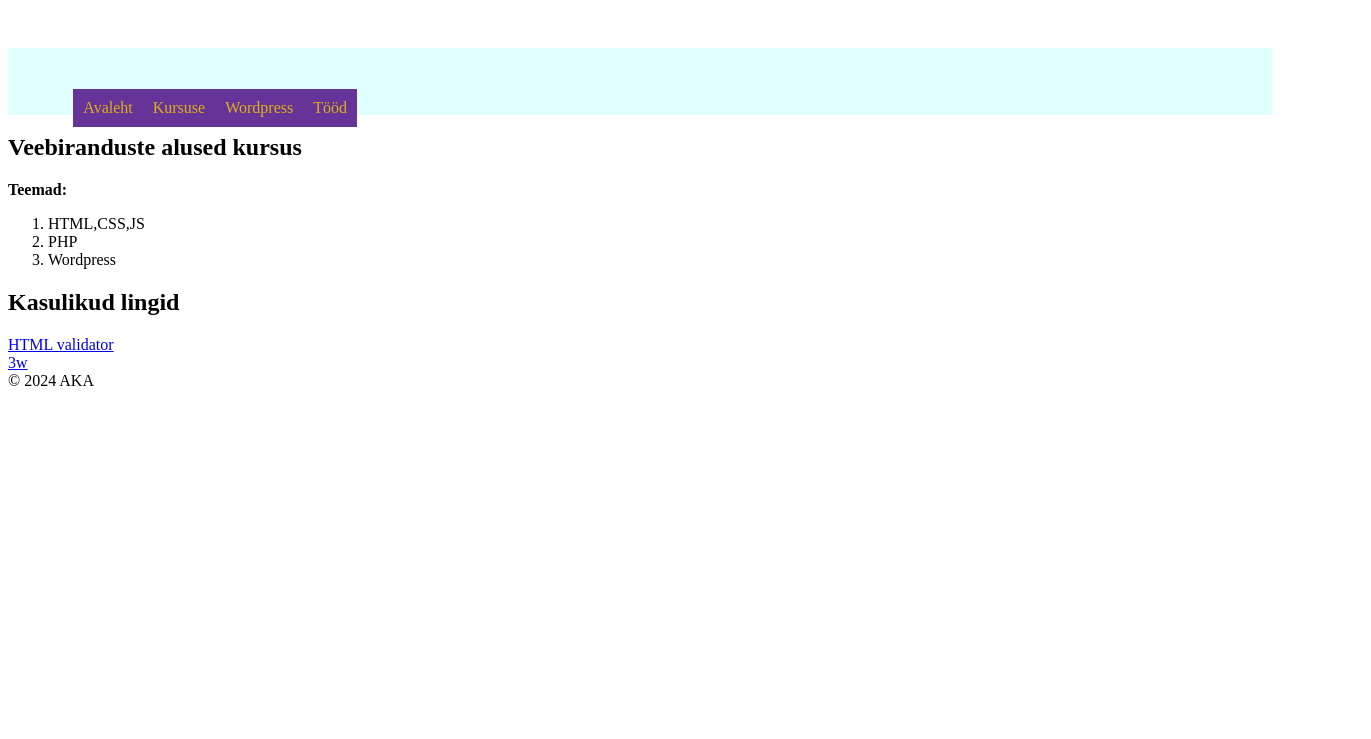
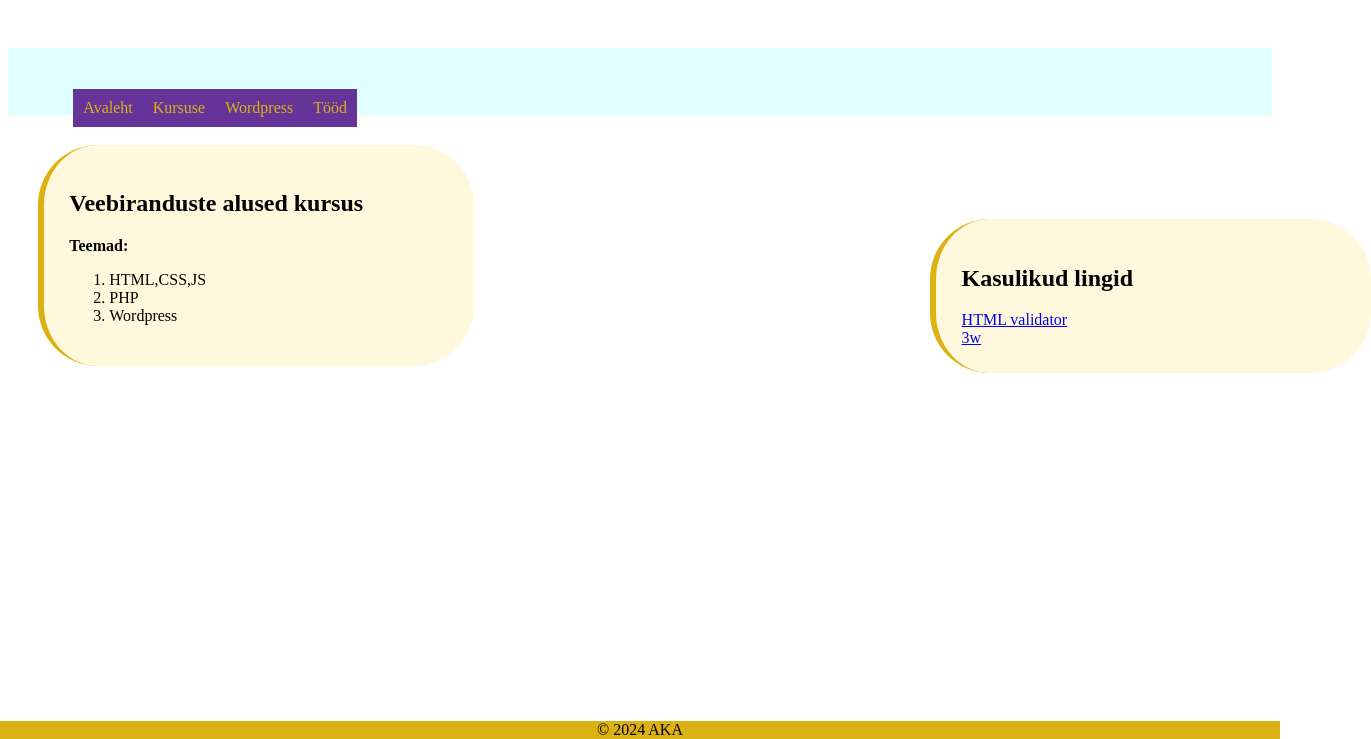
Before and after one commit to alexkaasik/VeebiAleksander, a plain HTML site: page kursus.html in a window 1280 px wide. Shown: the part 61-800 px from the top of the page, 1371 px wide, since content can reach past the window. Drawn offline with Linux system fonts and the light colour scheme.

Commit message:
lisatud id = teine + vastav kujundus

```diff
--- a/kursus.html
+++ b/kursus.html
@@ -36,7 +36,7 @@
             </ol>
         </div>
     </section>
-    <section>
+    <section id = "teine">
         <h2>Kasulikud lingid</h2>
         <div>
             <a href="https://validator.w3.org/">HTML validator</a>
--- a/style/style.css
+++ b/style/style.css
@@ -28,3 +28,25 @@
 nav li a:hover{
     background-color: turquoise;
 }
+footer{
+    position: fixed;
+    left: 0;
+    bottom: 0;
+    background-color: #dcb114;
+    width: 100%;
+    text-align: center;
+}
+main section{
+    border-left: 6px solid #dcb114;
+
+    background-color: cornsilk;
+    border-radius: 60px;
+    padding: 2%;
+    width: 30%;
+    margin: 30px;
+}
+#teine{
+    position: absolute;
+    left: 900px;
+    top:250px
+}
```
